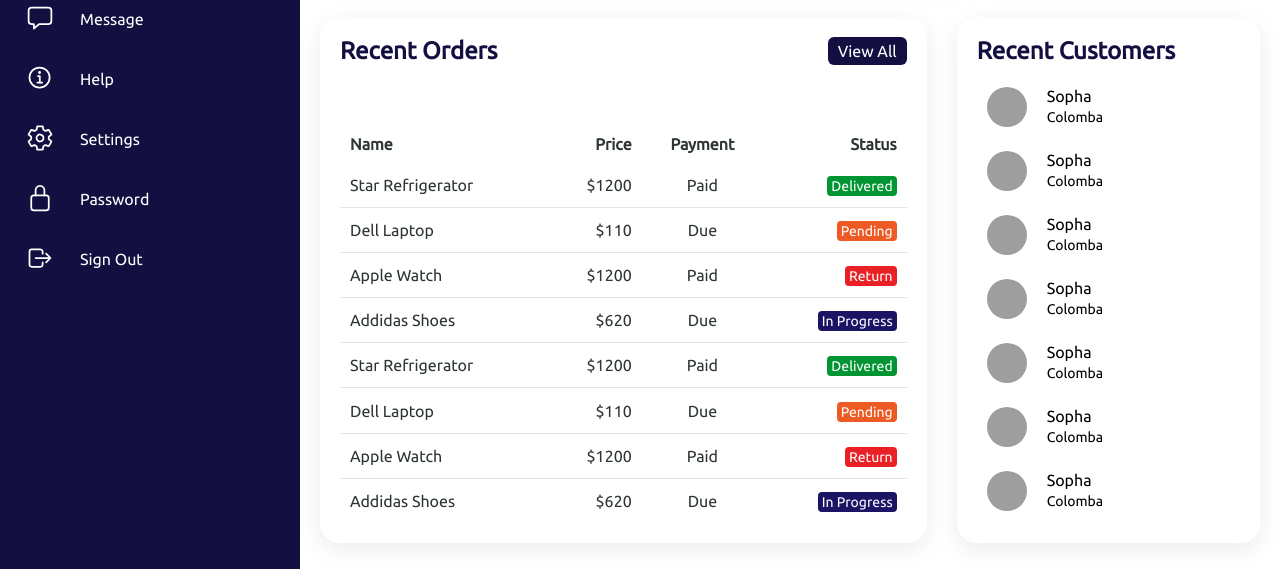
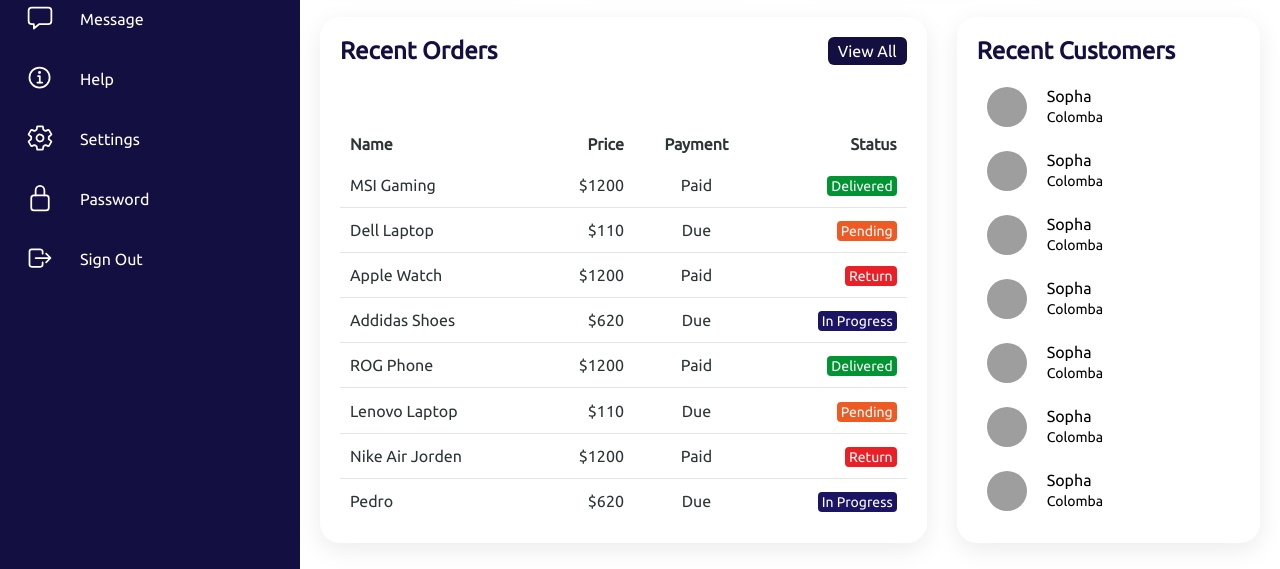
Before and after one commit to SophaGithub/second_website, a plain HTML site: page index.html in a window 1280 px wide. Shown: the part 231-800 px from the top of the page. Drawn offline with nearby package versions, Linux system fonts and the light colour scheme; grey boxes are pictures that could not be loaded.

Commit message:
list product change

```diff
--- a/index.html
+++ b/index.html
@@ -159,7 +159,7 @@
 
                         <tbody>
                             <tr>
-                                <td>Star Refrigerator</td>
+                                <td>MSI Gaming</td>
                                 <td>$1200</td>
                                 <td>Paid</td>
                                 <td><span class="status delivered">Delivered</span></td>
@@ -185,27 +185,27 @@
                                 <td><span class="status inProgress">In Progress</span></td>
                             </tr>
                             <tr>
-                                <td>Star Refrigerator</td>
+                                <td>ROG Phone</td>
                                 <td>$1200</td>
                                 <td>Paid</td>
                                 <td><span class="status delivered">Delivered</span></td>
                             </tr>
 
                             <tr>
-                                <td>Dell Laptop</td>
+                                <td>Lenovo Laptop</td>
                                 <td>$110</td>
                                 <td>Due</td>
                                 <td><span class="status peding">Pending</span></td>
                             </tr>
 
                             <tr>
-                                <td>Apple Watch</td>
+                                <td>Nike Air Jorden</td>
                                 <td>$1200</td>
                                 <td>Paid</td>
                                 <td><span class="status return">Return</span></td>
                             </tr>
                             <tr>
-                                <td>Addidas Shoes</td>
+                                <td>Pedro</td>
                                 <td>$620</td>
                                 <td>Due</td>
                                 <td><span class="status inProgress">In Progress</span></td>
```
